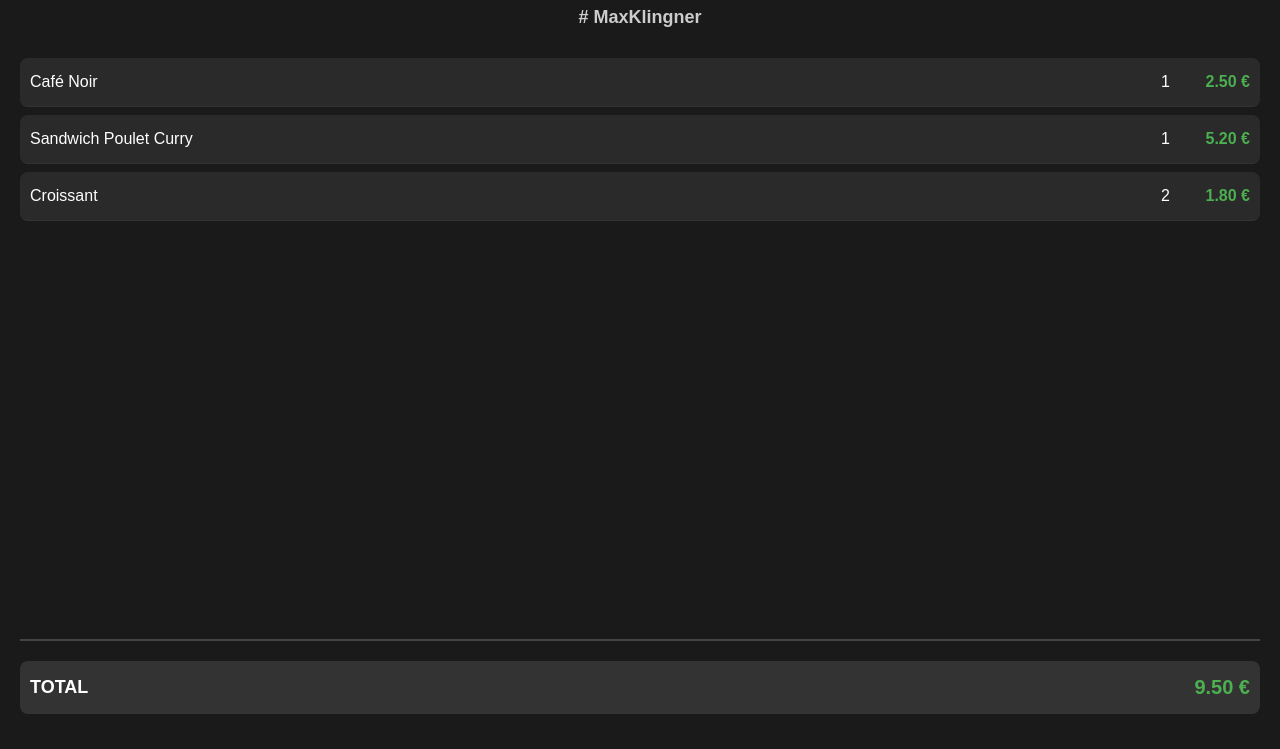
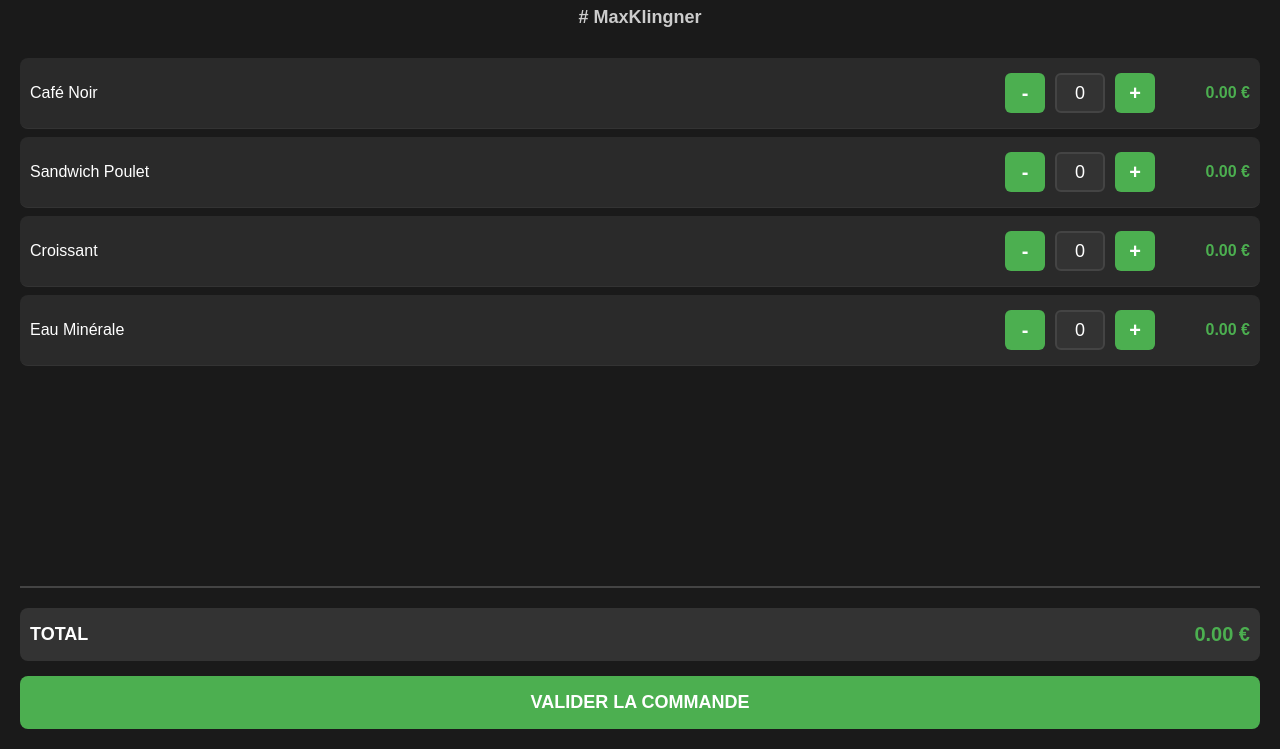
Before and after one commit to MaxKlingner/KFETARCH, a plain HTML site: page index.html in a window 1280 px wide. Shown: the part 51-800 px from the top of the page. Drawn offline with Linux system fonts and the light colour scheme.

Commit message:
Add quantity controls for products in index.html

```diff
--- a/index.html
+++ b/index.html
@@ -14,32 +14,57 @@
         </header>
 
         <div class="commandes-section">
-            <!-- Exemple d'item de commande BIEN ALIGNÉ -->
+            <!-- Produits avec quantités modifiables -->
             <div class="commande-item">
                 <span class="nom-produit">Café Noir</span>
-                <span class="quantite">1</span>
-                <span class="prix">2.50 €</span>
+                <div class="quantite-controls">
+                    <button class="btn-moins" onclick="changeQuantite('cafe', -1)">-</button>
+                    <input type="number" id="cafe" class="quantite-input" value="0" min="0" readonly>
+                    <button class="btn-plus" onclick="changeQuantite('cafe', 1)">+</button>
+                </div>
+                <span class="prix" data-prix="2.50">0.00 €</span>
             </div>
 
             <div class="commande-item">
-                <span class="nom-produit">Sandwich Poulet Curry</span>
-                <span class="quantite">1</span>
-                <span class="prix">5.20 €</span>
+                <span class="nom-produit">Sandwich Poulet</span>
+                <div class="quantite-controls">
+                    <button class="btn-moins" onclick="changeQuantite('sandwich', -1)">-</button>
+                    <input type="number" id="sandwich" class="quantite-input" value="0" min="0" readonly>
+                    <button class="btn-plus" onclick="changeQuantite('sandwich', 1)">+</button>
+                </div>
+                <span class="prix" data-prix="5.20">0.00 €</span>
             </div>
 
             <div class="commande-item">
                 <span class="nom-produit">Croissant</span>
-                <span class="quantite">2</span>
-                <span class="prix">1.80 €</span>
+                <div class="quantite-controls">
+                    <button class="btn-moins" onclick="changeQuantite('croissant', -1)">-</button>
+                    <input type="number" id="croissant" class="quantite-input" value="0" min="0" readonly>
+                    <button class="btn-plus" onclick="changeQuantite('croissant', 1)">+</button>
+                </div>
+                <span class="prix" data-prix="1.80">0.00 €</span>
+            </div>
+
+            <div class="commande-item">
+                <span class="nom-produit">Eau Minérale</span>
+                <div class="quantite-controls">
+                    <button class="btn-moins" onclick="changeQuantite('eau', -1)">-</button>
+                    <input type="number" id="eau" class="quantite-input" value="0" min="0" readonly>
+                    <button class="btn-plus" onclick="changeQuantite('eau', 1)">+</button>
+                </div>
+                <span class="prix" data-prix="1.20">0.00 €</span>
             </div>
         </div>
 
         <div class="total-section">
             <div class="total-ligne">
                 <span>TOTAL</span>
-                <span class="total-prix">9.50 €</span>
+                <span class="total-prix" id="total-prix">0.00 €</span>
             </div>
+            <button class="btn-valider" onclick="validerCommande()">VALIDER LA COMMANDE</button>
         </div>
     </div>
+
+    <script src="script.js"></script>
 </body>
 </html>
```
